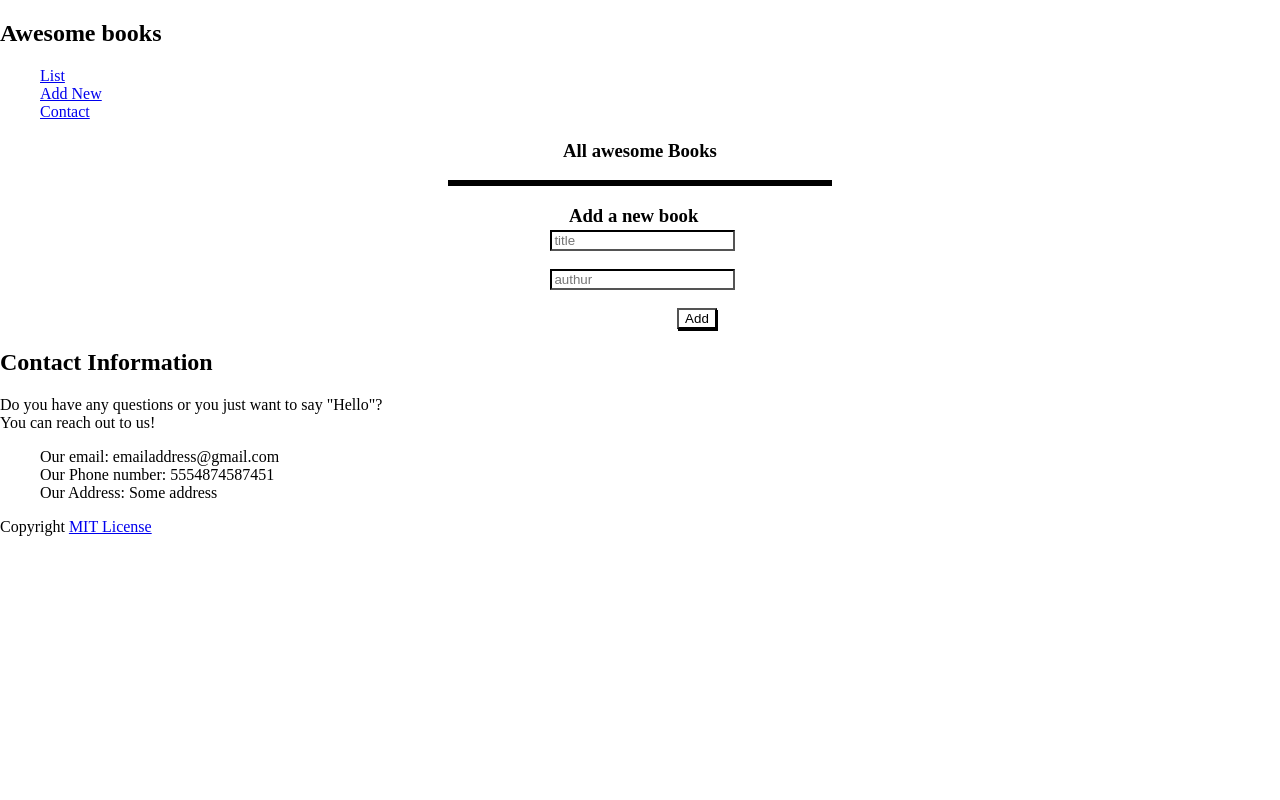
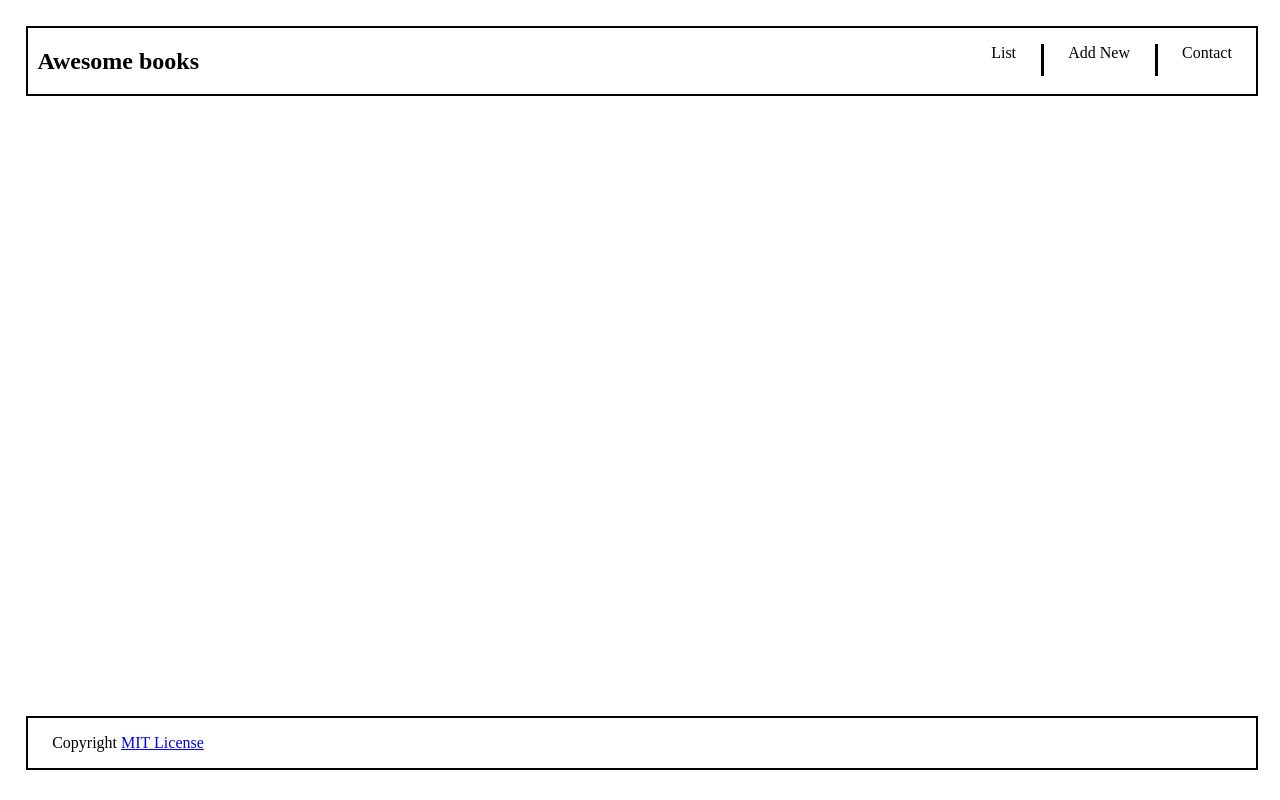
Before and after one commit to tatouroberto/Awesome-Books, a website: page index.html in a window 1280 px wide. Drawn offline with Linux system fonts and the light colour scheme.

Commit message:
styled the page

```diff
--- a/style.css
+++ b/style.css
@@ -4,6 +4,7 @@ body {
   border: 0;
   padding: 0;
   margin-block-start: 0;
+  width: 100%;
 }
 
 .heading {
@@ -37,6 +38,8 @@ div.books-container-one ul.books-container div.item:nth-child(odd) {
 
 .line {
   margin: 1% 47%;
+  background-color: black;
+  border: solid 1px black;
 }
 
 .contact-form {
@@ -64,3 +67,81 @@ div.books-container-one ul.books-container div.item:nth-child(odd) {
 input {
   border-color: black;
 }
+
+/* header */
+
+#nav-bar {
+  border: 2px solid black;
+  display: flex;
+  justify-content: space-between;
+  width: 96%;
+  margin: 2% 2%;
+}
+
+#header {
+  width: 100%;
+}
+
+.menu-list {
+  display: flex;
+  padding: 0;
+  gap: 5%;
+  width: 40%;
+  justify-content: end;
+  padding-right: 2%;
+}
+
+.text-container {
+  width: 40%;
+}
+
+.linee {
+  height: 30px;
+  width: 1px;
+  background-color: black;
+  border: solid 1px black;
+}
+
+.menu-list li a {
+  text-decoration: none;
+  color: black;
+}
+
+.titlee {
+  padding-left: 2%;
+}
+
+#date {
+  display: flex;
+  justify-content: end;
+  padding-right: 2%;
+}
+
+.copyright {
+  border: 2px solid black;
+  display: flex;
+  justify-content: space-between;
+  width: 96%;
+  margin: 0 2% 0 2%;
+  position: absolute;
+  bottom: 30px;
+}
+
+.copyright p {
+  padding-left: 2%;
+}
+
+.contact {
+  padding: 0 35%;
+}
+
+.contact h2 {
+  display: flex;
+  justify-content: center;
+}
+
+.contact-form,
+.list-part,
+.contact {
+  display: none;
+}
```
